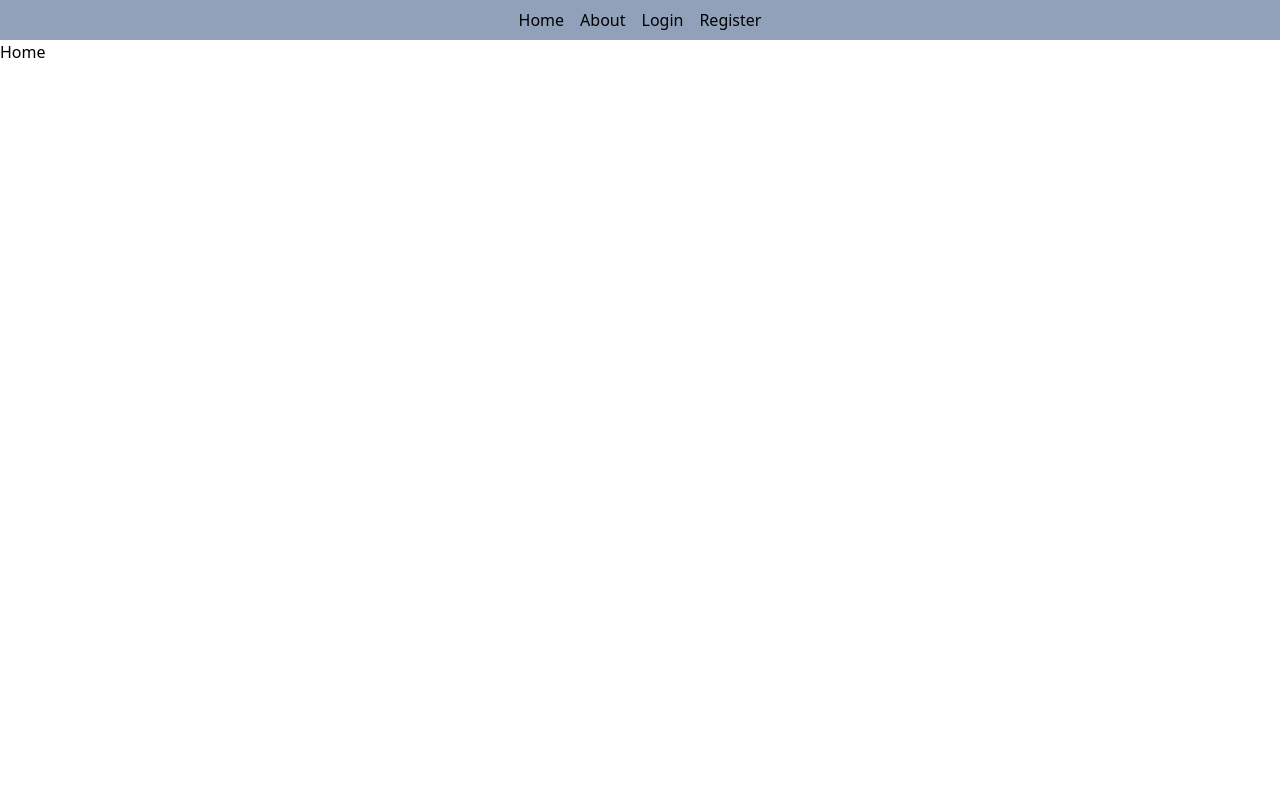
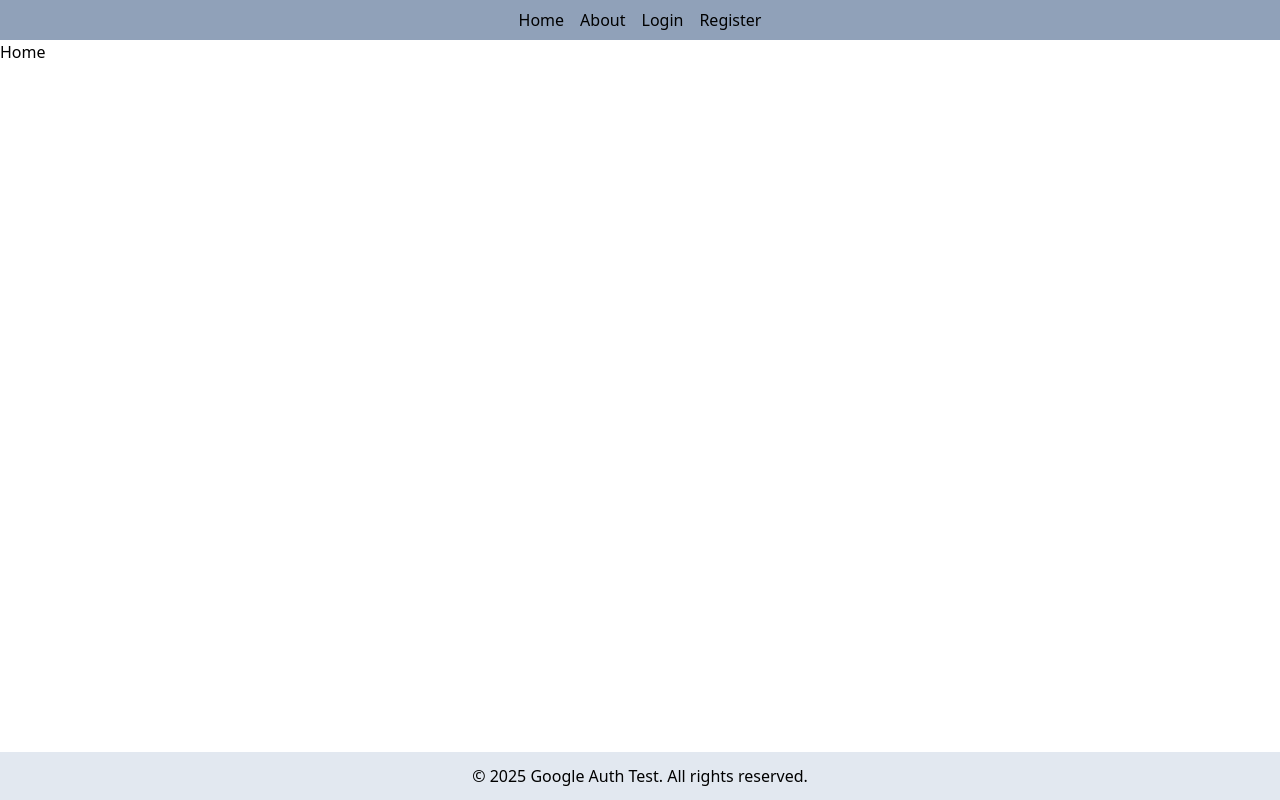
Before and after one commit to jtvidal/login-google-test-frontend, a React (Vite) app: page / in a window 1280 px wide. Built offline with nearby package versions, Linux system fonts and the light colour scheme.

Commit message:
feat: added register link in login

```diff
--- a/src/App.jsx
+++ b/src/App.jsx
@@ -10,6 +10,9 @@ function App() {
       <main className='h-screen'>
         <Outlet />
       </main>
+      <footer>
+      <div className='text-center p-3 bg-slate-200'>© 2025 Google Auth Test. All rights reserved.</div>
+      </footer>
     </div>
   )
 }
--- a/src/components/auth/Login.jsx
+++ b/src/components/auth/Login.jsx
@@ -12,7 +12,8 @@ const Login = () => {
         <input type="password" name="pass" id="pass" className="border-[1px] rounded border-slate-200" />
         <button type="submit" className="p-2 bg-slate-500 text-slate-50 rounded cursor-pointer hover:bg-slate-300 hover:text-slate-700 duration-100">login</button>
       </form>
-      <Link to={'/auth/register'}>Register</Link>
+      <div><button className="cursor-pointer hover:underline">Login with Google</button></div>
+      <Link to={"/auth/register"}>Register</Link>
     </div>
   );
 };
```
Also changed, not shown: 2 other files (tests, documents, lock files or other folders).
